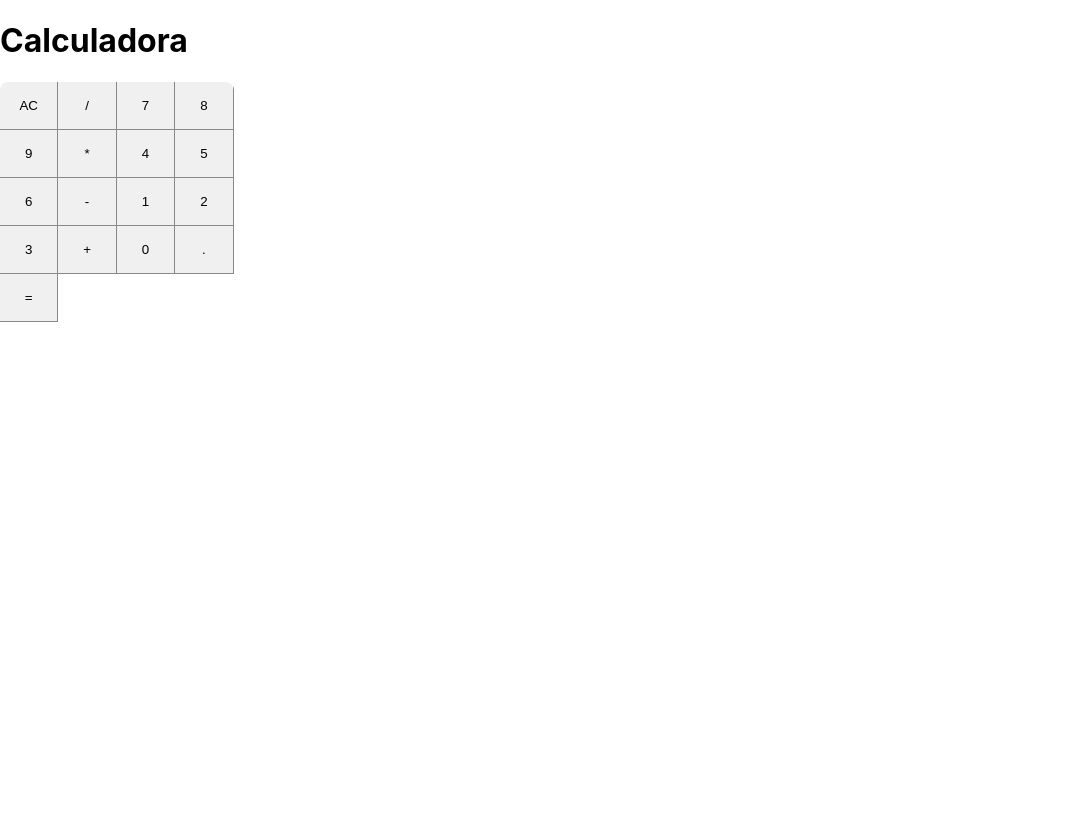
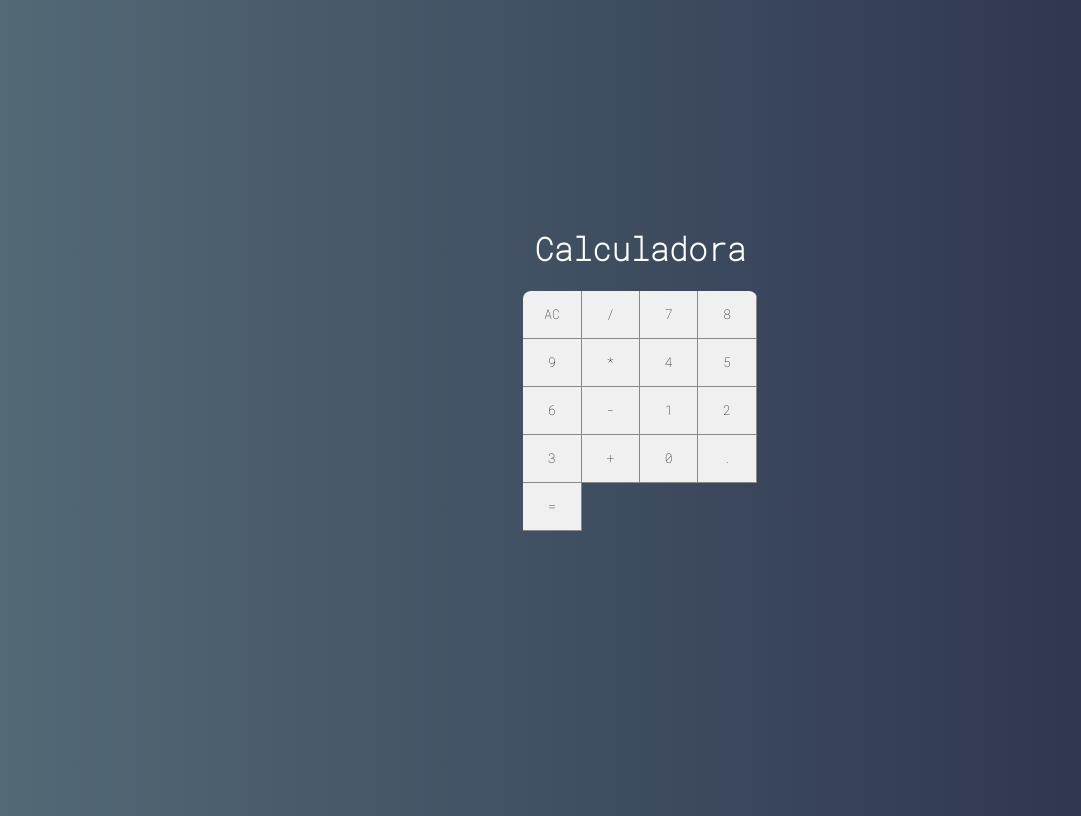
Before and after one commit to kirestein/React_Calculator, a React (Create React App) app: page / in a window 1280 px wide. Shown: the whole page, without its empty margins (0-1081 px from the left). Built offline with nearby package versions, Linux system fonts and the light colour scheme.

Commit message:
updating

```diff
--- a/src/index.css
+++ b/src/index.css
@@ -1,13 +1,19 @@
-body {
-  margin: 0;
-  font-family: -apple-system, BlinkMacSystemFont, 'Segoe UI', 'Roboto', 'Oxygen',
-    'Ubuntu', 'Cantarell', 'Fira Sans', 'Droid Sans', 'Helvetica Neue',
-    sans-serif;
-  -webkit-font-smoothing: antialiased;
-  -moz-osx-font-smoothing: grayscale;
+@font-face {
+  font-family: 'RobotoMono';
+  src: url('./fonts/RobotoMono-Thin.ttf');
 }
 
-code {
-  font-family: source-code-pro, Menlo, Monaco, Consolas, 'Courier New',
-    monospace;
+* {
+  font-family: 'RobotoMono', monospace;
 }
+
+body {
+  display: flex;
+  height: 100vh;
+  justify-content: center;
+  align-items: center;
+  text-align: center;
+
+  color: #fff;
+  background: linear-gradient(to right, rgb(83, 105, 118), rgb(41, 46,73));
+}
```
